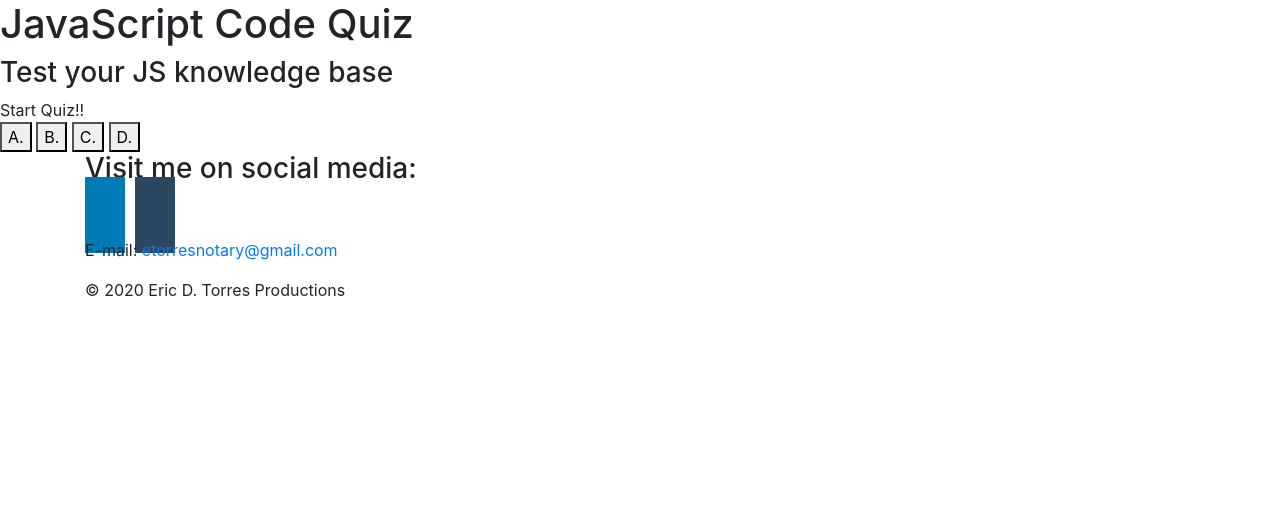
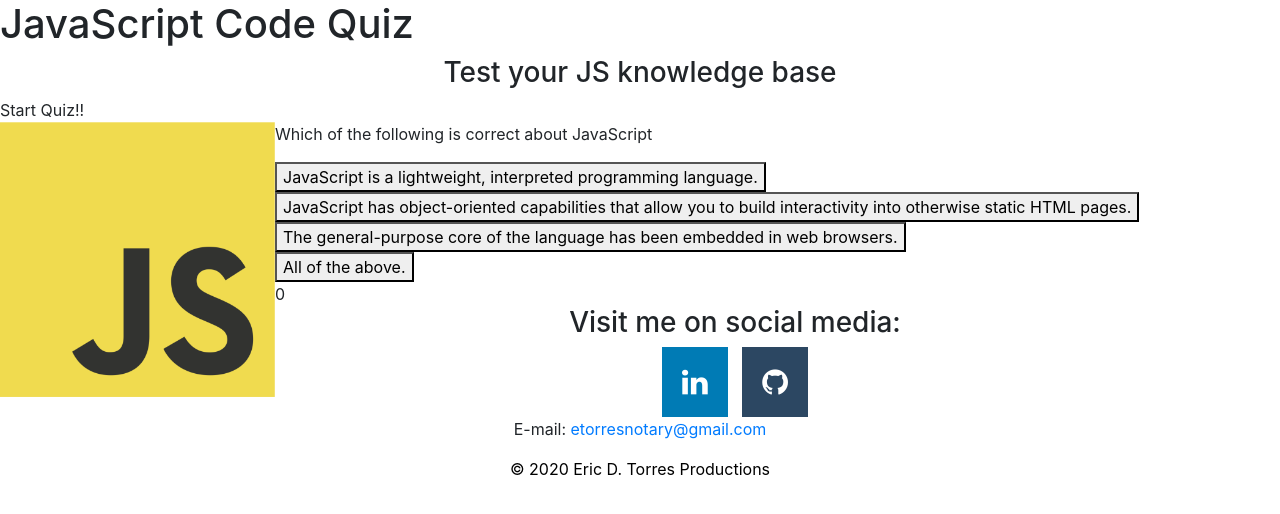
Before and after one commit to etorres-revature/JavaScript_Code_Quiz_Challenge, a plain HTML site: page index.html in a window 1280 px wide. Drawn offline with nearby package versions, Linux system fonts and the light colour scheme.

Commit message:
question array with render logic

```diff
--- a/index.html
+++ b/index.html
@@ -3,9 +3,12 @@
 
 <head>
     <meta charset="UTF-8">
+    <meta name="viewport" content="width=device-width, initial-scale=1.0" />
+    <meta http-equiv="X-UA-Compatible" content="ie=edge" />
     <title>JavaScript Code Quiz</title>
     <link rel="stylesheet" href="https://stackpath.bootstrapcdn.com/bootstrap/4.5.2/css/bootstrap.min.css"
         integrity="sha384-JcKb8q3iqJ61gNV9KGb8thSsNjpSL0n8PARn9HuZOnIxN0hoP+VmmDGMN5t9UJ0Z" crossorigin="anonymous">
+    <link rel="stylesheet" href="https://cdnjs.cloudflare.com/ajax/libs/font-awesome/4.7.0/css/font-awesome.min.css">
     <link rel="stylesheet" href="./style.css" />
 </head>
 
@@ -19,16 +22,22 @@
     <main>
         <div id="start">Start Quiz!!</div>
         <div id="quiz">
-            <p id="js-question" style="display: none">
-
-            </p>
-            <img id="quiz-image" style="display: none">
-            <button id="answerA">A. </button>
-            <button id="answerB">B. </button>
-            <button id="answerC">C. </button>
-            <button id="answerD">D. </button>
+            <img id="quiz-image" src="">
+            <div>
+                <p id="js-question">Question</p>
+            </div>
         </div>
-        <div id="score" style="display: none"></div>
+        <div id="choices">
+            <button class = "choice" id="answerA">A. </button>
+            <button class = "choice" id="answerB">B. </button>
+            <button class = "choice" id="answerC">C. </button>
+            <button class = "choice" id="answerD">D. </button>
+        </div>
+        <div id="progress">
+            <div class="prog"></div>
+        </div>
+        <div id="counter">0</div>
+        <div id="score"></div>
     </main>
 
 
--- a/script.js
+++ b/script.js
@@ -1,37 +1,64 @@
-let jsQuizQuestionEl = document.querySelector("#js-question");
-let jsQuizImageEl = document.querySelector("#quiz-image");
-let jsQuizAnswerABtn = document.querySelector("#answerA");
-let jsQuizAnswerBBtn = document.querySelector("#answerB");
-let jsQuizAnswerCBtn = document.querySelector("#answerC");
-let jsQuizAnswerDBtn = document.querySelector("#answerD");
-let jsQuizEl = document.querySelector("#quiz");
-let jsStartQuizBtn = document.querySelector("#start");
-let jsScoreEl = document.querySelector("#score");
+const jsQuizStartBtn = document.querySelector("#start");
+const jsQuizEl = document.querySelector("#quiz");
+const jsQuizQuestionEl = document.querySelector("#js-question");
+const jsQuizImageEl = document.querySelector("#quiz-image");
+const jsQuizAnswerABtn = document.querySelector("#answerA");
+const jsQuizAnswerBBtn = document.querySelector("#answerB");
+const jsQuizAnswerCBtn = document.querySelector("#answerC");
+const jsQuizAnswerDBtn = document.querySelector("#answerD");
+const jsQuizCounterEL = document.querySelector("#counter");
+const jsScoreEl = document.querySelector("#score");
+
+let questions = [{question: "Which of the following is correct about JavaScript", imgSrc: "./assets/questions_array/images/JavaScript-logo-q1.png", choiceA: "JavaScript is a lightweight, interpreted programming language.", choiceB: "JavaScript has object-oriented capabilities that allow you to build interactivity into otherwise static HTML pages.", choiceC: "The general-purpose core of the language has been embedded in web browsers.", choiceD: "All of the above.", correctAnswer: "D"},
+{question: "How can hou get the type of arguments passed to a function?", imgSrc: "./assets/questions_array/images/typeof-q2.png", choiceA: "Using 'typeof' operator.", choiceB: "Using 'getType function.", choiceC: "Both of the above.", choiceD: "None of the above.", correctAnswer: "A"},
+{question: "Which of the following type of variables take precedence over other variables if names are the same?", imgSrc: "./assets/questions_array/images/javascript-variable-q3", choiceA: "Global variable.", choiceB: "Local variable.", choiceC: "Both of the above.", choiceD: "None of the above.", correctAnswer: "B"},
+{question: "Which built-in method returns the string representation of the number's value?", imgSrc: "./assets/questions_array/images/type-conversion-q4.jpg", choiceA: "toValue()", choiceB: "toNumber()", choiceC: "toString()", choiceD: "None of the above.", correctAnswer: "C"},
+{question: "Which of the following funciton of Numbrer objects returns a string value version of the current number?", imgSrc: "./assets/questions_array/images/String-Methods-q5.jpeg", choiceA: "toString()", choiceB: "toFixed()", choiceC: "toLocaleString()", choiceD: "toPrecision()", correctAnswer: "A"},
+{question: "Which of the following funciotn of String objects return a number indicating whether a reference string comes before or after or is the same as teh given string in sort order?", imgSrc: "./addets/questions/array/images/JS-compare-q6.jpg", choiceA: "localeCompare()", choiceB: "search()", choiceC: "substr()", choiceD: "concat()", correctAnswer: "B"},
+{question: "Which of the following funciton of String objects creates a string to be displayed as bold as if it were in a <b> tage?", imgSrc: "./assets/questions_array/images/weightStyle-q7.gif", choiceA: "anchor()", choiceB: "big()", choiceC: "blink()", choiceD: "bold()", correctAnswer: "D"},
+{question: "Which of the following funciton of String objects causes a string to be displayed as a subscript, as if it were in a <sub> tage?", imgSrc: "./assets/questions_array/images/subscript-q8.jpg", choiceA: "sup()", choiceB: "small()", choiceC: "strike()", choiceD: "sub()", correctAnswer: "D"},
+{question: "Which of the following funciton of Array objects adds one of more elements to the end of an array and returns the new length of the array?", imgSrc: "./assets/questions_array/images/push-q9.png", choiceA: "pop()", choiceB: "push()", choiceC: "join()", choiceD: "map()", correctAnswer: "B"},
+{question: "Which of the following funciton of Array objects return true if at least one element in this array staisfies the provided testing funciton?", imgSrc: "./assets/questions_array/images/some-q10.jpg", choiceA: "reverse()", choiceB: "shift()", choiceC: "slice()", choiceD: "some()", correctAnswer: "D"}];
+
+let count = 0;
+let score = 0;
+const questionTime = 10;
 
 
+// jsQuizStartBtn.addEventListener("click", startQuiz);
 jsQuizAnswerABtn.addEventListener("click", chooseAnswerA);
 jsQuizAnswerBBtn.addEventListener("click", chooseAnswerB);
 jsQuizAnswerCBtn.addEventListener("click", chooseAnswerC);
 jsQuizAnswerDBtn.addEventListener("click", chooseAnswerD);
 
-var correctAnswer = 0;
+function questionRender() {
+    let q = questions[0];
+    jsQuizImageEl.setAttribute("src", q.imgSrc);
+    jsQuizQuestionEl.innerHTML = q.question;
+    jsQuizAnswerABtn.textContent = q.choiceA;
+    jsQuizAnswerBBtn.textContent = q.choiceB;
+    jsQuizAnswerCBtn.textContent = q.choiceC;
+    jsQuizAnswerDBtn.textContent = q.choiceD;
+}
+
+questionRender()
 
 function chooseAnswerA(event) {
     event.preventDefault();
-    console.log("Button A selected");
+    console.log("You have clicked Button A!")
 }
 
 function chooseAnswerB(event) {
     event.preventDefault();
-    console.log("Button B selected");
+    console.log("You have clicked Button A!")
 }
 
 function chooseAnswerC(event) {
     event.preventDefault();
-    console.log("Button C selected")
+    console.log("You have clicked Button A!")
 }
 
 function chooseAnswerD(event) {
     event.preventDefault();
-    console.log("Button D selected");
+    console.log("You have clicked Button A!")
 }
--- a/style.css
+++ b/style.css
@@ -20,3 +20,31 @@
   color: white;
   margin-left: 5px;
 }
+
+#copyright {
+  color: black;
+  text-align: center;
+}
+
+#social-media {
+  color: black;
+  text-align: center;
+}
+
+h3 {
+  text-align: center;
+}
+
+#e_mail {
+  text-align: center;
+}
+
+img {
+  float: left;
+  max-height: 275px;
+  max-width: 275px;
+}
+
+button {
+  display: block;
+}
```
Also changed, not shown: assets/questions_array/images/JS-compare-q6.jpg (added), assets/questions_array/images/JavaScript-logo-q1.png (added), assets/questions_array/images/String-Methods-q5.jpeg (added), assets/questions_array/images/javascript-variable-q3.png (added), assets/questions_array/images/push-q9.png (added), assets/questions_array/images/some-q10.jpg (added), assets/questions_array/images/subscript-q8.jpg (added), assets/questions_array/images/type-conversion-q4.jpg (added), assets/questions_array/images/typeof-q2.png (added), assets/questions_array/images/weightStyle-q7.gif (added). Lines whose indentation alone changed are shown as unchanged.
